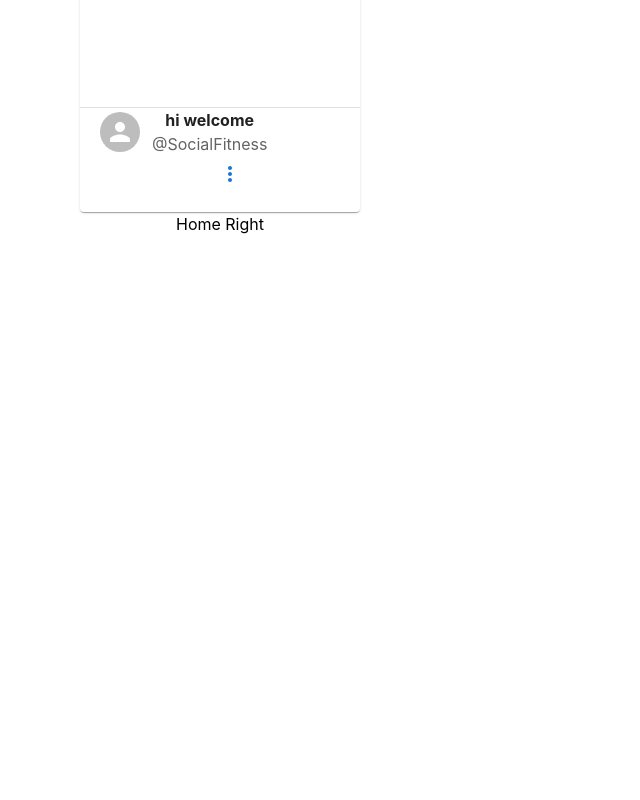
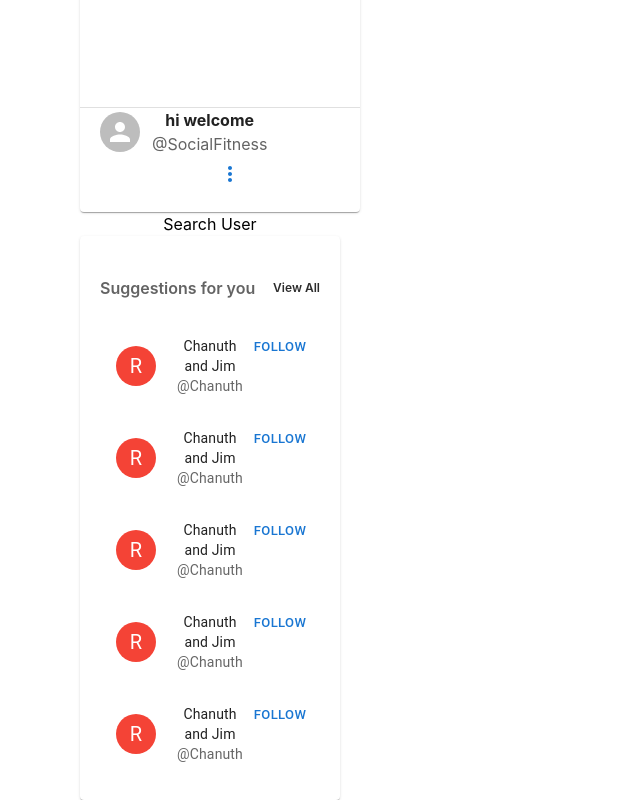
Before and after one commit to Chanuth-silva10/react-social-fitness-web-app-frontend-new, a React (Create React App) app: page /profile/1 in a window 1280 px wide. Shown: the part 588-1388 px from the top of the page, without its empty margins (0-640 px from the left). Before the commit the page ends 824 px from the top, so only its background shows below. Built offline with nearby package versions, Linux system fonts and the light colour scheme.

Commit message:
implement follow user card

```diff
--- a/src/components/HomeRight/HomeRight.jsx
+++ b/src/components/HomeRight/HomeRight.jsx
@@ -1,11 +1,24 @@
-import React from 'react'
+import React from "react";
+import SearchUser from "../SearchUser/SearchUser";
+import PopularUserCard from "./PopularUserCard";
+import { Card } from "@mui/material";
 
+const popularUser = [1, 1, 1, 1, 1];
 const HomeRight = () => {
   return (
-    <div>
-      Home Right
+    <div className="pr-5">
+      <SearchUser />
+      <Card className="p-5">
+        <div className="flex items-center justify-between py-5">
+          <p className="font-semibold opacity-70">Suggestions for you</p>
+          <p className="text-xs font-semibold opacity-95">View All</p>
+        </div>
+        <div className="">
+          {popularUser.map((item)=><PopularUserCard />)}
+        </div>
+      </Card>
     </div>
-  )
-}
+  );
+};
 
-export default HomeRight
+export default HomeRight;
--- /dev/null
+++ b/src/components/HomeRight/PopularUserCard.jsx
@@ -0,0 +1,27 @@
+import { Avatar, Button, CardHeader, IconButton } from '@mui/material'
+import { red } from '@mui/material/colors'
+import React from 'react'
+import MoreVertIcon from '@mui/icons-material/MoreVert'
+
+const PopularUserCard = () => {
+  return (
+    <div>
+      <CardHeader
+        avatar={
+          <Avatar sx={{ bgcolor: red[500] }} aria-label="recipe">
+            R
+          </Avatar>
+        }
+        action={
+          <Button size='small'>
+            Follow
+          </Button>
+        }
+        title="Chanuth and Jim"
+        subheader="@Chanuth"
+      />
+    </div>
+  )
+}
+
+export default PopularUserCard
--- a/src/components/Post/PostCard.jsx
+++ b/src/components/Post/PostCard.jsx
@@ -15,8 +15,8 @@ import FavoriteIcon from "@mui/icons-material/Favorite";
 import FavoriteBorderIcon from "@mui/icons-material/FavoriteBorder";
 import ShareIcon from "@mui/icons-material/Share";
 import ChatBubbleIcon from "@mui/icons-material/ChatBubble";
-import BookmarkBorderIcon, { BookmarkAdd } from "@mui/icons-material"
-import BookmarkIcon from "@mui/icons-material/Bookmark"
+import BookmarkBorderIcon, { BookmarkAdd } from "@mui/icons-material";
+import BookmarkIcon from "@mui/icons-material/Bookmark";
 
 const PostCard = () => {
   return (
@@ -61,7 +61,9 @@ const PostCard = () => {
           </IconButton>
         </div>
         <div>
-           {true?<BookmarkIcon/>:<BookmarkBorderIcon/>}
+          <IconButton>
+            {true ? <BookmarkIcon /> : <BookmarkBorderIcon />}
+          </IconButton>
         </div>
       </CardActions>
     </Card>
--- /dev/null
+++ b/src/components/SearchUser/SearchUser.jsx
@@ -0,0 +1,11 @@
+import React from 'react'
+
+const SearchUser = () => {
+  return (
+    <div>
+      Search User
+    </div>
+  )
+}
+
+export default SearchUser
```
